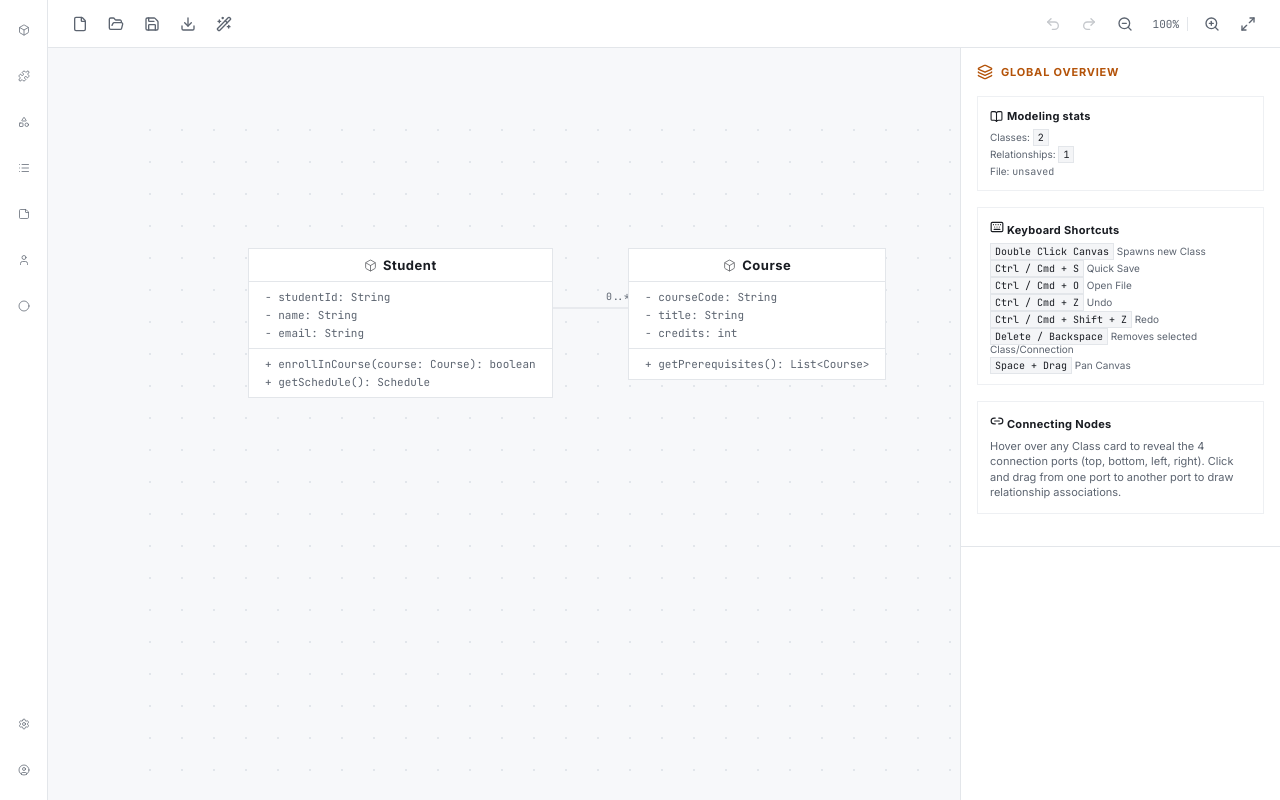
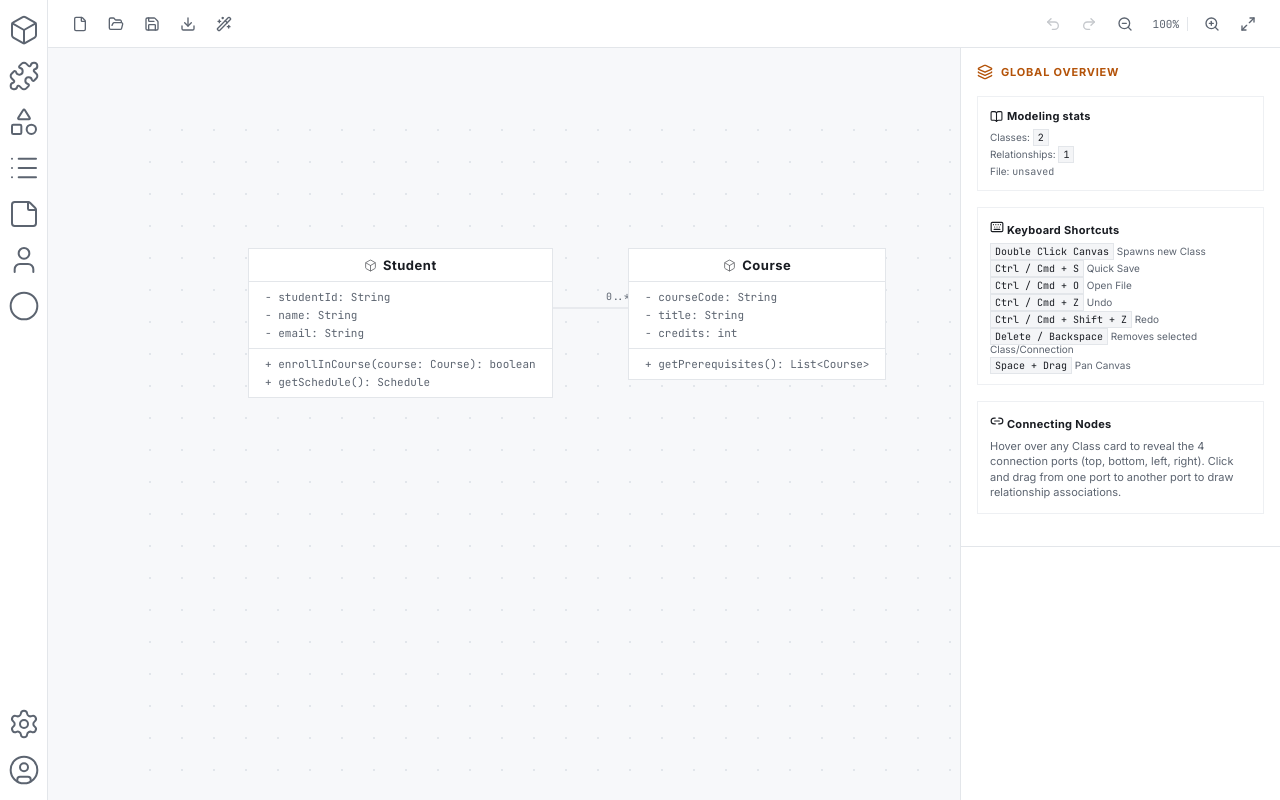
Before and after one commit to tflux2011/silver-gravity, a React (Vite) app: page / in a window 1280 px wide. Built offline with nearby package versions, Linux system fonts and the light colour scheme.

Commit message:
Zero padding on activity-bar buttons so 32px icons fill the space

```diff
--- a/src/App.css
+++ b/src/App.css
@@ -33,6 +33,7 @@
 .activity-btn {
   width: 44px;
   height: 44px;
+  padding: 0 !important;
   display: flex !important;
   align-items: center;
   justify-content: center;
```
